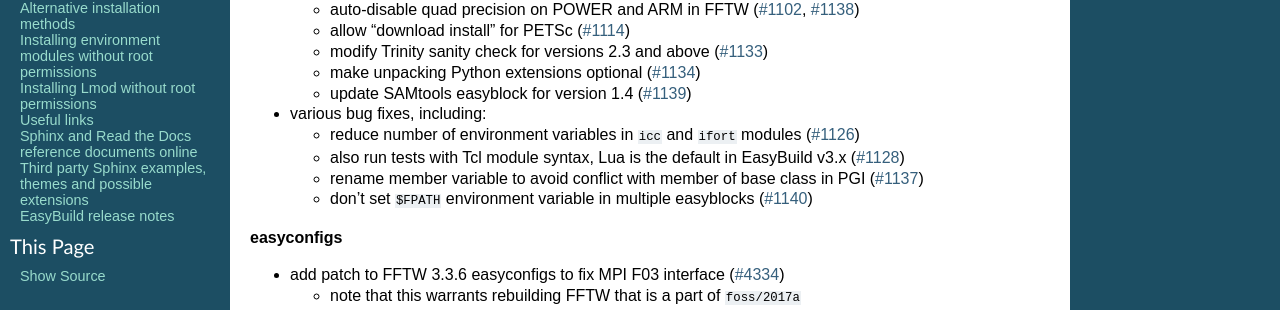
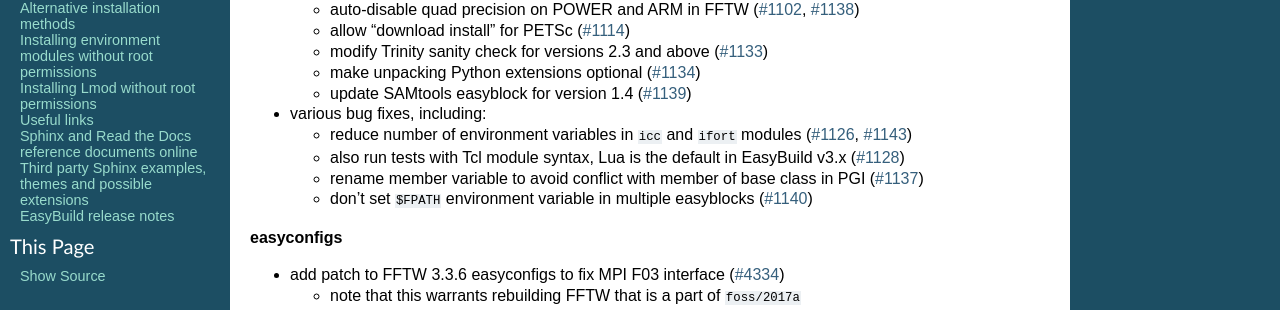
Before and after one commit to easybuilders/easybuild, a Sphinx documentation site: the page built from docs/Release_notes.rst, in a window 1280 px wide and 900 px high, scrolled down 705 px. Shown: the part 134-444 px from the top of the window. Built offline with Sphinx 7.4.7, drawn with Linux system fonts in a browser that asks for light colours.

Commit message:
also include easyconfigs PR 1143 in EB v3.1.2 release notes

```diff
--- a/docs/Release_notes.rst
+++ b/docs/Release_notes.rst
@@ -52,7 +52,7 @@ bugfix/update release
 
 * various bug fixes, including:
 
-  * reduce number of environment variables in ``icc`` and ``ifort`` modules (`#1126 <https://github.com/hpcugent/easybuild-easyblocks/pull/1126>`_)
+  * reduce number of environment variables in ``icc`` and ``ifort`` modules (`#1126 <https://github.com/hpcugent/easybuild-easyblocks/pull/1126>`_, `#1143 <https://github.com/hpcugent/easybuild-easyblocks/pull/1143>`_)
   * also run tests with Tcl module syntax, Lua is the default in EasyBuild v3.x (`#1128 <https://github.com/hpcugent/easybuild-easyblocks/pull/1128>`_)
   * rename member variable to avoid conflict with member of base class in PGI (`#1137 <https://github.com/hpcugent/easybuild-easyblocks/pull/1137>`_)
   * don't set ``$FPATH`` environment variable in multiple easyblocks (`#1140 <https://github.com/hpcugent/easybuild-easyblocks/pull/1140>`_)
```
